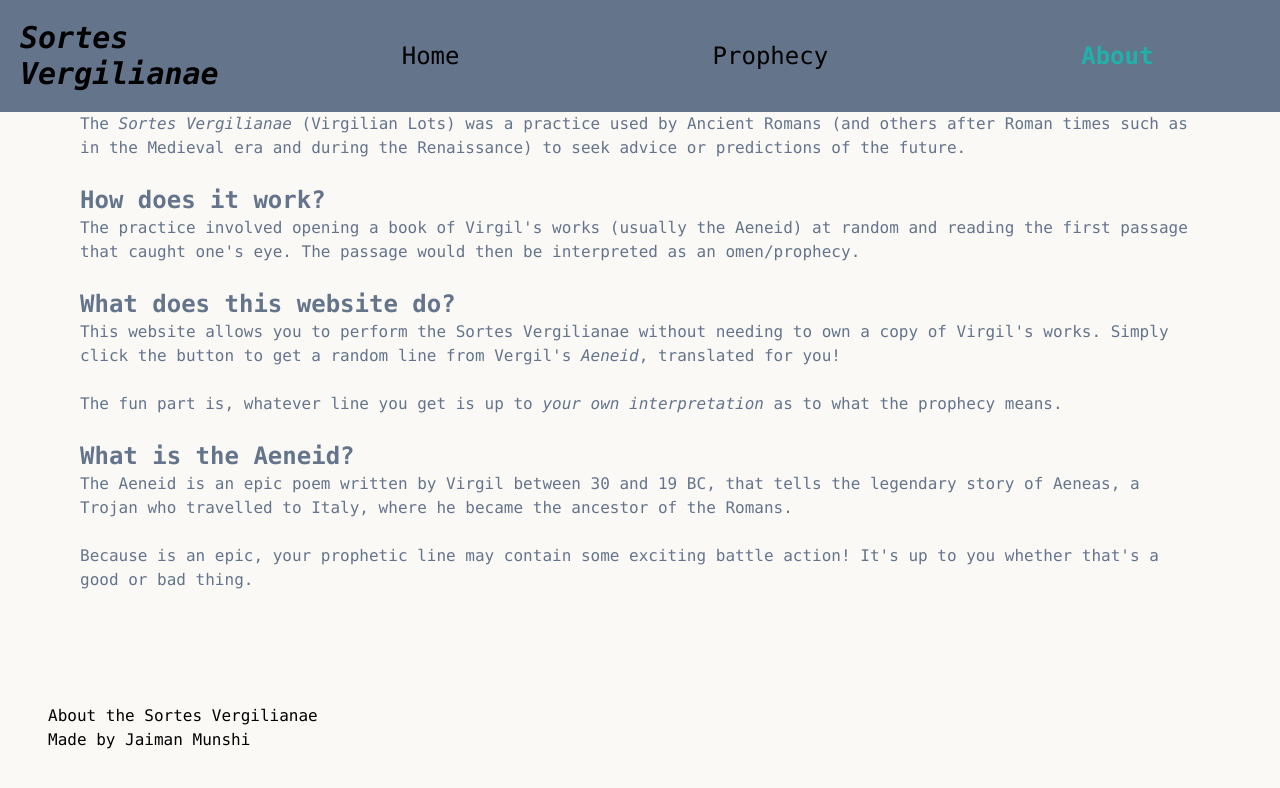
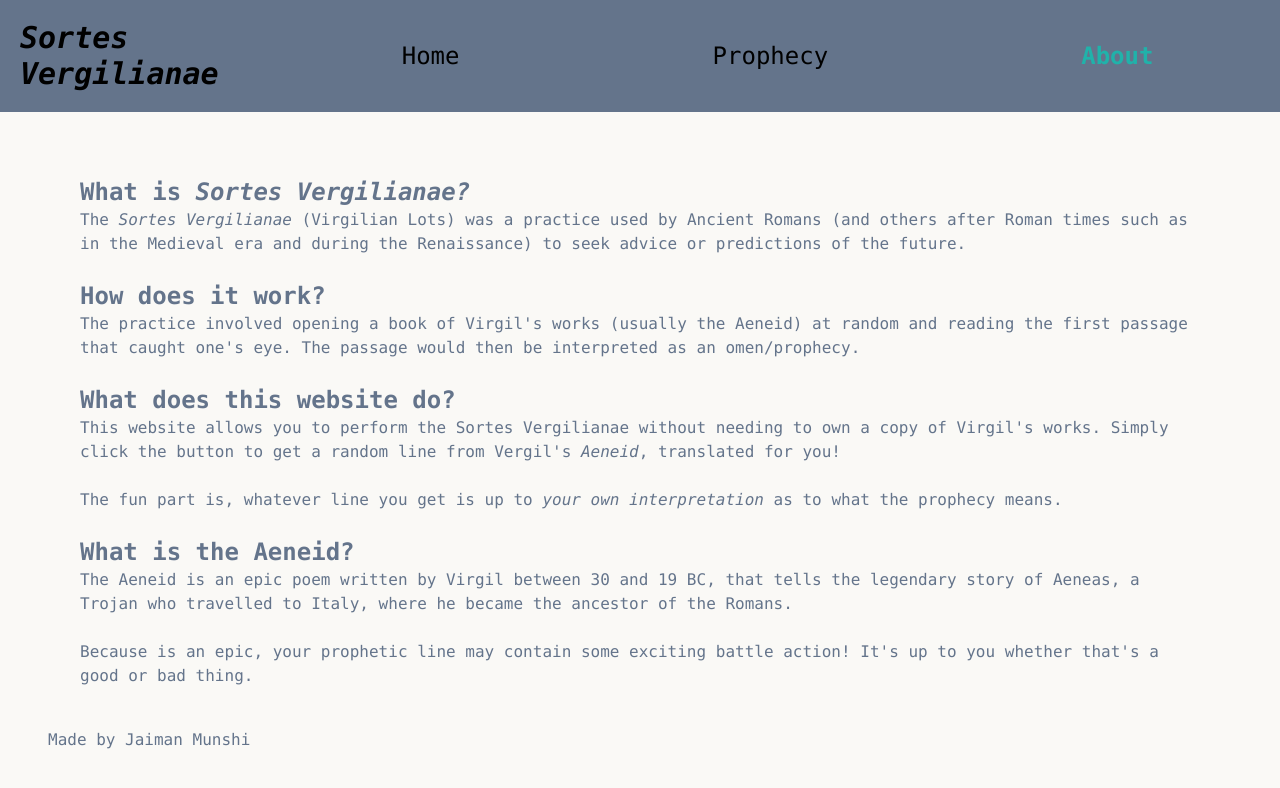
Before and after one commit to jaimanm/sortes-vergilianae, a Next.js app: page /about in a window 1280 px wide. Shown: the top 788 px of the page. Built offline with nearby package versions, Linux system fonts and the light colour scheme.

Commit message:
small changes, kinda fixed about page

```diff
--- a/app/about/about.css
+++ b/app/about/about.css
@@ -2,6 +2,7 @@
     font-weight: 700;
     font-size: 1.5em;
     line-height: 2rem;
+    user-select: none;
 }
 .header:hover {
     --tw-text-opacity: 1;
--- a/app/about/page.tsx
+++ b/app/about/page.tsx
@@ -3,12 +3,12 @@ import './about.css'
 
 export default function Page() {
   return (
-    <div className="flex-col m-20">
+    <div className="flex-col p-20 absolute top-24">
       <h2 className="header">What is <i>Sortes Vergilianae?</i></h2>
       <p>
         The{" "}
         <a href="https://en.wikipedia.org/wiki/Sortes_Vergilianae">
-          <i>Sortes Vergilianae</i>
+          <i className='hover:text-[lightseagreen]'>Sortes Vergilianae</i>
         </a>{" "}
         (Virgilian Lots) was a practice used by Ancient Romans (and others after
         Roman times such as in the Medieval era and during the Renaissance) to
--- a/app/layout.tsx
+++ b/app/layout.tsx
@@ -24,8 +24,8 @@ export default function RootLayout({
         </nav>
         <div className="h-screen w-screen text-slate-500">
         {children}
+        <Footer />
         </div>
-        <Footer />
       </body>
     </html>
   )
@@ -34,11 +34,7 @@ export default function RootLayout({
 function Footer() {
   return (
     <div className="fixed bottom-6 left-6 m-6">
-      <br />
-      <h3>
-        <a href="/about">About the Sortes Vergilianae</a>
-      </h3>
-      <p>
+      <p className="hover:text-[lightseagreen]">
         Made by <a href="https://www.github.com/jaimanm">Jaiman Munshi</a>
       </p>
     </div>
```
